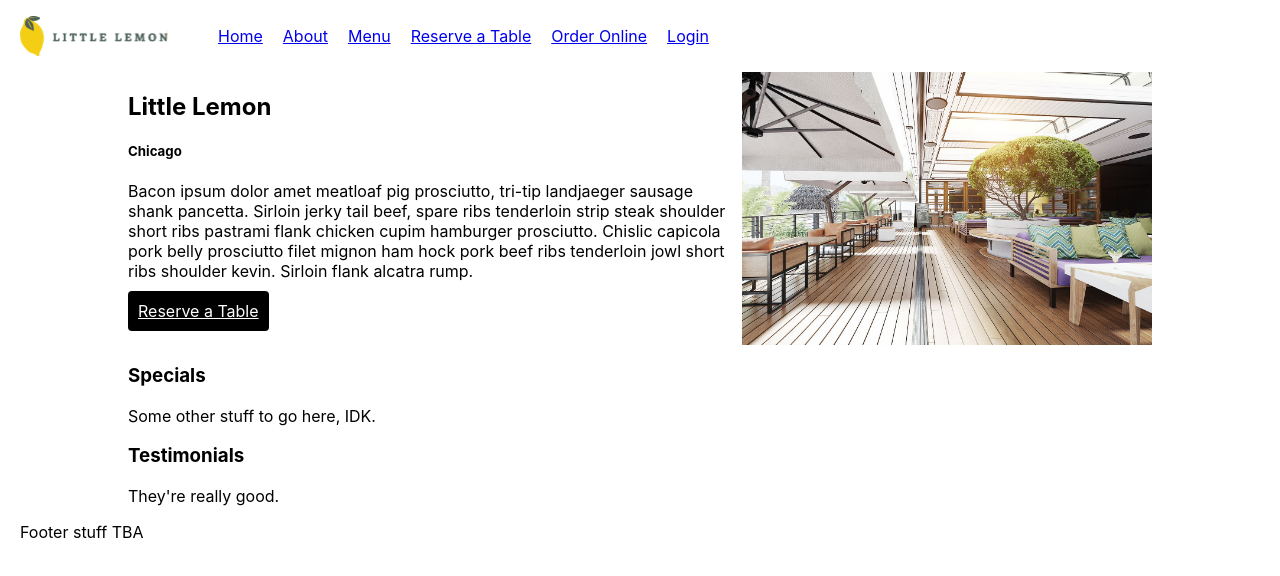
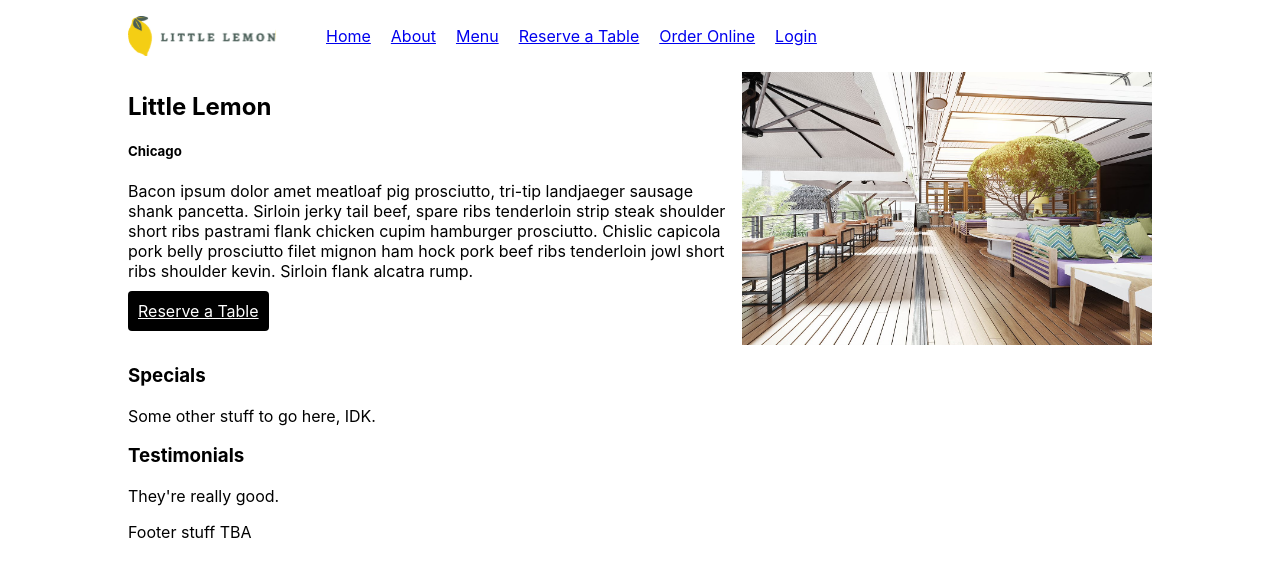
Before and after one commit to darthbob88/little-lemon, a React (Create React App) app: page / in a window 1280 px wide. Shown: the top 576 px of the page. Built offline with nearby package versions, Linux system fonts and the light colour scheme.

Commit message:
Moving max-width to #root

```diff
--- a/src/App.css
+++ b/src/App.css
@@ -24,7 +24,7 @@ a.button {
   border-radius: 4px;
 }
 
-main {
+div#root {
   max-width: 80vw;
   margin: 0 auto;
 }
```
